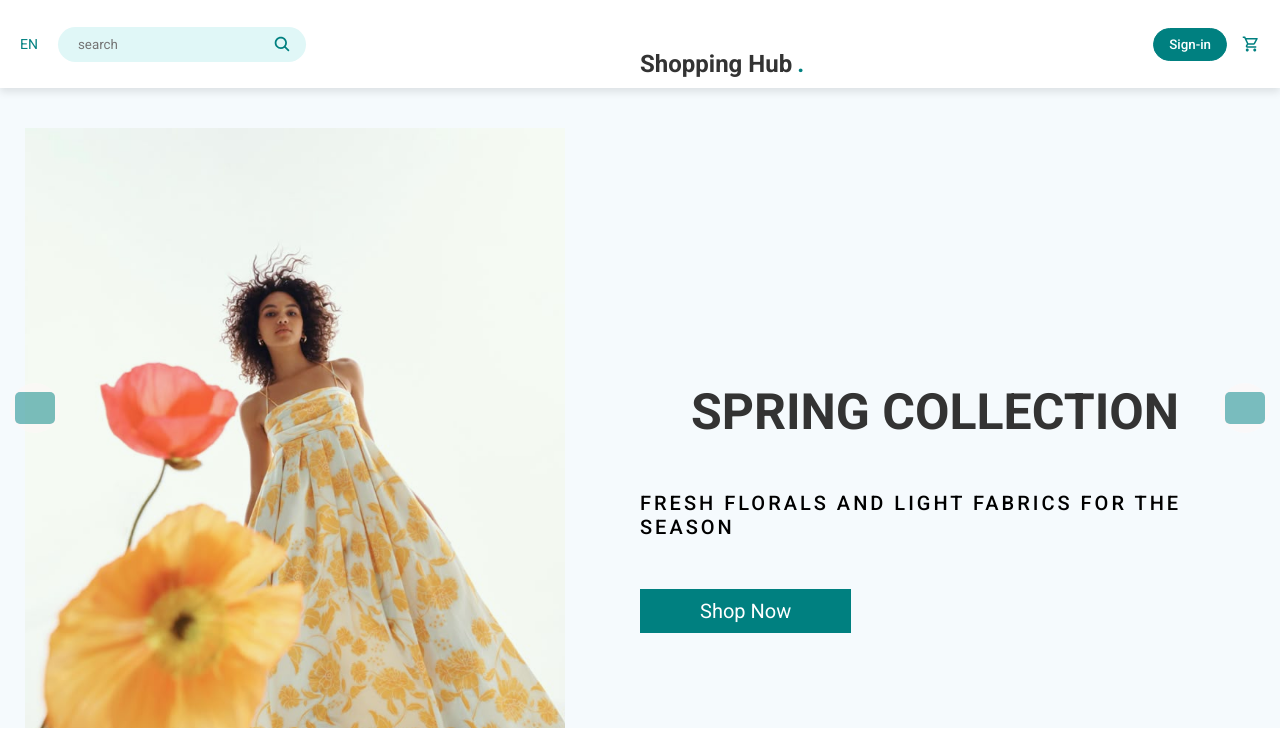
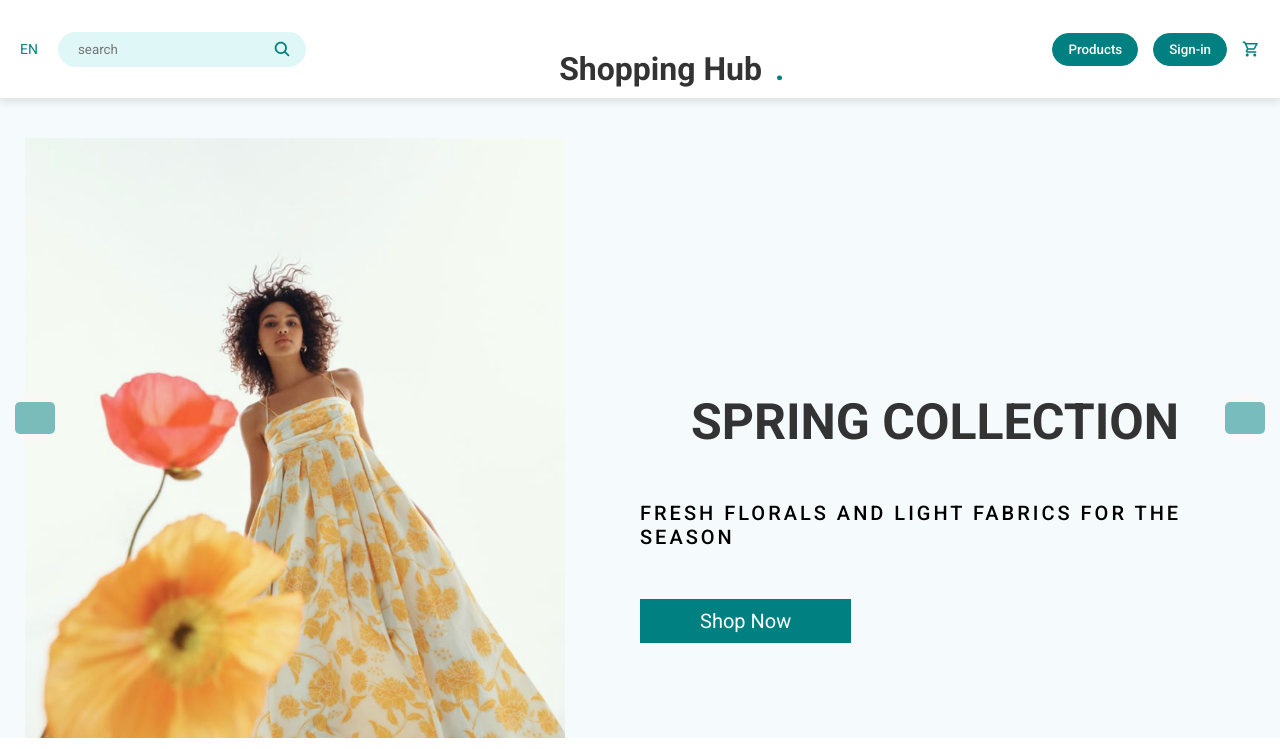
Before and after one commit to ebasnet/shoppinghub, a React (Vite) app in the folder client/: page / in a window 1280 px wide. Shown: the top 749 px of the page. Built offline with nearby package versions, Linux system fonts and the light colour scheme.

Commit message:
Navbar updates

```diff
--- a/client/src/components/announcement/Announcement.css
+++ b/client/src/components/announcement/Announcement.css
@@ -1,3 +1,4 @@
+
 .announcement-container {
     display: flex;
     align-items: center;
@@ -13,6 +14,7 @@
     box-shadow: 0 2px 5px rgba(0, 0, 0, 0.1);;
 text-align: center;
 cursor: pointer;
+
 }
 
 .announcement-container h1, .announcement-container p{
--- a/client/src/components/categories/categoryPage.css
+++ b/client/src/components/categories/categoryPage.css
@@ -24,7 +24,7 @@
   .product img {
     width: 100%;
     height: 200px;
-    object-fit: cover;
+    object-fit: contain;
     border-radius: 8px;
   }
 
@@ -59,7 +59,6 @@
     border-radius: 5px;
     cursor: pointer;
     transition: background-color 0.3s ease;
-
     width: 45%;
     transition: background-color 0.3s ease;
   }
--- a/client/src/components/navbar/Navbar.jsx
+++ b/client/src/components/navbar/Navbar.jsx
@@ -1,13 +1,17 @@
-import React from "react";
+import React, { useState } from "react";
 import { IoSearch } from "react-icons/io5";
 import { MdOutlineShoppingCart } from "react-icons/md";
 import { Link } from "react-router-dom";
 import { useSelector } from "react-redux";
 import styles from "./Navbar.module.css"; // Import the CSS module
 
-const Navbar = ({ setShowLogin, setShowInput }) => {
+const Navbar = ({ setShowLogin }) => {
+  const [isDropdownOpen, setIsDropdownOpen] = useState(false); // State to manage dropdown visibility
   const cartItems = useSelector((state) => state.cart.cartItems);
   const totalItems = cartItems.length;
+
+  // Toggle dropdown visibility
+  const toggleDropdown = () => setIsDropdownOpen(!isDropdownOpen);
 
   return (
     <div className={styles["navbar-container"]}>
@@ -32,6 +36,33 @@ const Navbar = ({ setShowLogin, setShowInput }) => {
         </Link>
         <div className={styles["navbar-right"]}>
           <div className={styles["navbar-menuItem"]}>
+            <button onClick={toggleDropdown}>Products</button>
+            {/* Dropdown Menu */}
+            {isDropdownOpen && (
+              <div className={styles["dropdown-menu"]}>
+                <Link
+                  to="/category/Cozy Fall Collection"
+                  className={styles["dropdown-item"]}
+                >
+                  Cozy Fall
+                </Link>
+                <Link
+                  to="/category/Floral Spring Collection"
+                  className={styles["dropdown-item"]}
+                >
+                  Floral Spring
+                </Link>
+                <Link
+                  to="/category/Summer Essentials Fashion"
+                  className={styles["dropdown-item"]}
+                >
+                  Summer Essentials
+                </Link>
+              </div>
+            )}
+          </div>
+
+          <div className={styles["navbar-menuItem"]}>
             <button onClick={() => setShowLogin(true)}>Sign-in</button>
           </div>
 
--- a/client/src/components/navbar/Navbar.module.css
+++ b/client/src/components/navbar/Navbar.module.css
@@ -51,17 +51,13 @@
 }
 
 .navbar-center {
-  display: flex;
-  justify-content: center;
+text-align: center;
   flex: 1;
 }
 
 .navbar-logo {
-  font-size: 24px;
-  font-weight: 600;
-  color: #333;
-  display: flex;
-  align-items: center;
+  font-weight: bold;
+  font-size: 32px;
 }
 
 .navbar-logo span {
@@ -96,6 +92,30 @@
   background-color: #007070;
 }
 
+.dropdown-menu {
+  display: block;
+  position: absolute;
+  top: 90px;
+  left: 1100px;
+  background-color: white;
+  border: 1px solid lightgray;
+  box-shadow: 0 4px 8px rgba(0, 0, 0, 0.1);
+  width: 150px;
+  z-index: 100;
+
+}
+
+.dropdown-item {
+  padding: 10px;
+  text-decoration: none;
+  color: #333;
+  display: block;
+}
+
+.dropdown-item:hover {
+  background-color: teal;
+  color: white;
+}
 .cart-badge {
   background-color: #e74c3c;
   color: white;
@@ -103,6 +123,6 @@
   border-radius: 50%;
   padding: 5px 10px;
   position: absolute;
-  top: 0;
+  top: 1;
   right: 0;
 }
```
